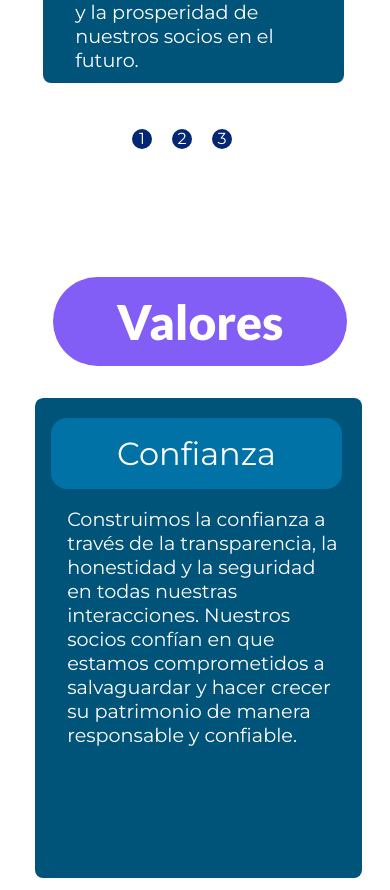
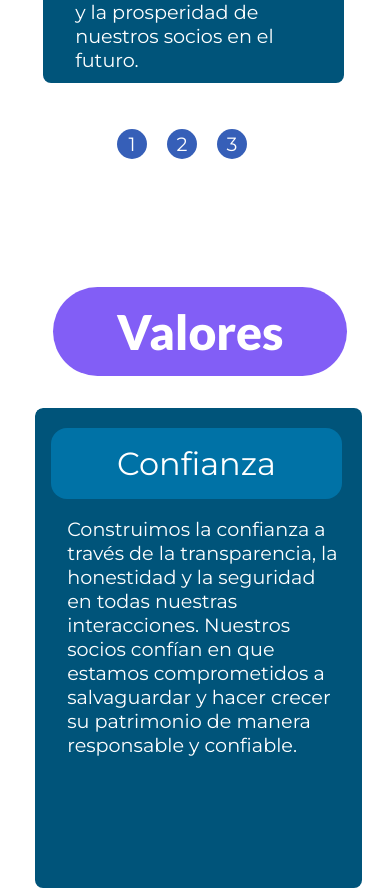
Before and after one commit to ivanmacedonio/SFIpage, a React (Vite) app: page /nosotros in a window 390 px wide. Shown: the part 1260-2150 px from the top of the page. Built offline with nearby package versions, Linux system fonts and the light colour scheme.

Commit message:
some fixes

```diff
--- a/src/pages/Perfil.jsx
+++ b/src/pages/Perfil.jsx
@@ -186,7 +186,7 @@ export const Perfil = () => {
                         aria-controls="panel1a-content"
                         id="panel1a-header"
                       >
-                        <Typography style={{ fontSize: "2rem" }}>
+                        <Typography style={{ fontSize: "1.5rem" }}>
                           {`${membresia.purchase_Detail.membership_name} Nro. ${membresia.purchase_Detail.number}`}
                         </Typography>
                       </AccordionSummary>
--- a/src/styles/Carrouselp2.css
+++ b/src/styles/Carrouselp2.css
@@ -139,10 +139,12 @@
 
   .nav-item {
     font-family: 'Montserrat', sans-serif;
-    display: inline-block;
-    width: 20px;
-    height: 20px;
-    background-color: rgb(4, 39, 115);
+    display: inline-flex;
+    justify-content: center;
+    align-items: center;
+    width: 30px;
+    height: 30px;
+    background-color: rgb(54, 95, 184);
     color: #fff;
     border-radius: 1rem;
     text-align: center;
@@ -150,6 +152,6 @@
     cursor: pointer;
     margin-right: 20px;
     margin-top: 20px;
-    font-size: 1rem;
-    cursor: pointer;
+    font-size: 1.2rem;
+
   }
--- a/src/styles/Membresia.css
+++ b/src/styles/Membresia.css
@@ -25,7 +25,7 @@ img {
 .precio {
     margin-top: 10rem;
     position: relative;
-    right: 5rem;
+    left: 5rem;
     top: 5rem;
     background-color: rgb(6, 87, 124);
     height: fit-content;
@@ -36,7 +36,7 @@ img {
 #calculah1 {
     font-family: 'Monserrat', sans-serif;
     font-weight: 900;
-    font-size: 4rem;
+    font-size: 3rem;
     color: rgb(0, 80, 117);
     margin: 0;
     width: max-content;
@@ -45,7 +45,7 @@ img {
 .tipoplanes h2 {
     font-family: 'Monserrat', sans-serif;
     font-weight: 400;
-    font-size: 2.5rem;
+    font-size: 2rem;
     color: rgb(0, 80, 117);
 
 }
@@ -53,7 +53,7 @@ img {
 .tipoplanes p {
     font-family: 'Monserrat', sans-serif;
     font-weight: 200;
-    font-size: 2rem;
+    font-size: 1.6rem;
     color: rgb(255, 255, 255);
     background-color: rgb(0, 80, 117);
     width: 35rem;
--- a/src/styles/page2.css
+++ b/src/styles/page2.css
@@ -112,7 +112,7 @@ img {
 .valorestitle h1 {
     font-family: 'Lato', sans-serif;
     font-weight: 900;
-    font-size: 5rem;
+    font-size: 3rem;
     border-radius: 3rem;
     background: rgb(130, 94, 246);
     color: white;
@@ -127,7 +127,7 @@ img {
 }
 
 .lista li {
-    font-size: 2rem;
+    font-size: 1.5rem;
     font-family: 'Montserrat', sans-serif;
     color: rgb(2, 80, 116);
     font-weight: 400;
@@ -425,6 +425,9 @@ img {
     .confianza{
         margin-left: 5rem;
     }
+    .lista{
+        margin-right: 2rem;
+    }
 }
 
 @media only screen and (min-width: 1300px) and (max-width: 1600px) {
@@ -461,19 +464,22 @@ img {
 
     .lista {
         margin: 0;
-        background-color: rgb(0, 103, 150, 0.8);
         border-radius: 1rem;
     }
 
     .lista li {
         color: rgb(255, 255, 255);
-        background-color: rgb(0, 103, 150);
+        background-color: rgb(128, 128, 128);
     }
 
     .confianza {
         margin: 0;
         margin-top: 10rem;
         width: 88%
+    }
+
+    .listvalores{
+        margin-right: 1rem;
     }
 
 
--- a/src/styles/perfil.css
+++ b/src/styles/perfil.css
@@ -43,7 +43,8 @@
     font-size: 1.5rem;
     text-align: center;
     background-color: rgb(15, 98, 0);
-    padding: 1rem 0;
+    padding: 1rem 0rem;
+    width: 80%;
     border-radius: 1rem;
     cursor: pointer;
     font-weight: 700;
@@ -91,12 +92,13 @@
     grid-column: span 3;
     font-size: 2rem;
     width: 100%;
-    margin: 2rem 0;
     text-align: center;
     font-family: 'Lato', sans-serif;
     font-weight: 700;
     color: white;
     background-color: rgb(57, 57, 57);
+    margin-bottom: 0.5rem;
+    margin-top: 1rem;
 }
 
 .cajaformIMG{
@@ -106,6 +108,10 @@
     align-items: center;
 }
 
+.cajaformIMG img{
+    width: 17rem;
+}
+
 #retiro{
     font-size: 1.3rem;
     font-family: 'Lato';
@@ -131,11 +137,18 @@
         padding: 1rem 0;
         width: 90%;
     }
+   .pagarMensualidad {
+    padding-left: 2rem;
+    width: 100%;
+   }
 }
 
 @media (min-width: 1200px) and (max-width: 1600px){
     .cajaform{
         padding-left: 1rem;
+    }
+    .formulario2 h5{
+        width: 98%;
     }
 }
 
```
